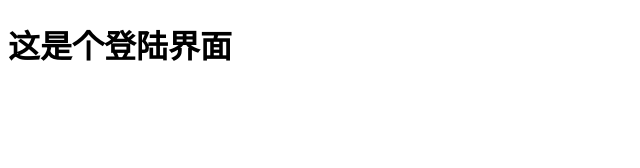
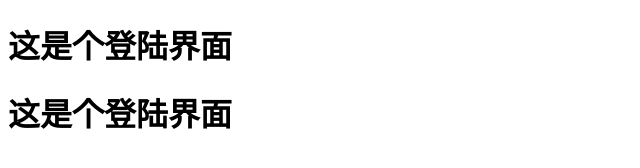
Before and after one commit to guanghui1995/projects, a plain HTML site: page login.html in a window 1280 px wide. Shown: the whole page, without its empty margins (0-640 px from the left). Drawn offline with Linux system fonts and the light colour scheme.

Commit message:
修改了登陆界面

```diff
--- a/login.html
+++ b/login.html
@@ -9,5 +9,6 @@
 </head>
 <body>
     <h1>这是个登陆界面</h1>
+    <h1>这是个登陆界面</h1>
 </body>
 </html>
```
